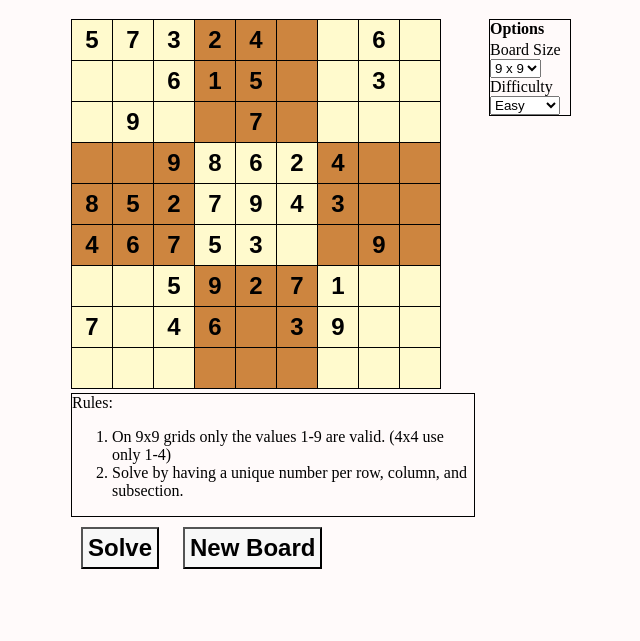
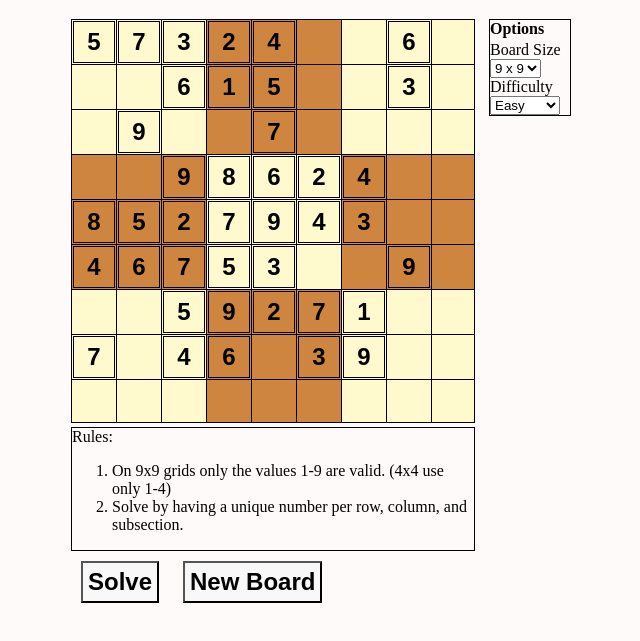
Before and after one commit to brandontate/nss-capstone-sudoku, a website: page index.html in a window 1280 px wide. Shown: the part 69-710 px from the top of the page, without its empty margins (321-961 px from the left). Drawn offline with nearby package versions, Linux system fonts and the light colour scheme.

Commit message:
Changed styling for startingNumbers

```diff
--- a/css/main.css
+++ b/css/main.css
@@ -64,7 +64,7 @@ input[type="text"] {
 }
 
 input {
-  margin: 0px;
+  margin: 1px;
   padding: 0px;
   font-weight: bold;
   font-size: 150%;
@@ -82,18 +82,18 @@ input[type="button"] {
   box-shadow: inset 0 0 10px lime;
 }
 
-input[section='0'] {
+td[section='0'] {
   background-color: lemonchiffon;
 }
 
-input[section='1'] {
+td[section='1'] {
   background-color: peru;
 }
 
 input[startingNumber='yes'] {
-  border: none;
   box-shadow: none;
   color: black;
+  border: 1px solid black;
 }
 
 input[solver='yes'] {
--- a/js/main.js
+++ b/js/main.js
@@ -63,7 +63,7 @@ function createSmallSudokuBoard(){
       var rowID = Math.floor(i / Math.sqrt(size));
       var columnID = Math.floor(j / Math.sqrt(size));
       var sectionID = (rowID + columnID) % 2;
-      tdInput.setAttribute('section','' + sectionID);
+      td.setAttribute('section','' + sectionID);
       subSectionCreator(size, i, j, tdInput);
       td.appendChild(document.createTextNode(''));
     }
```
